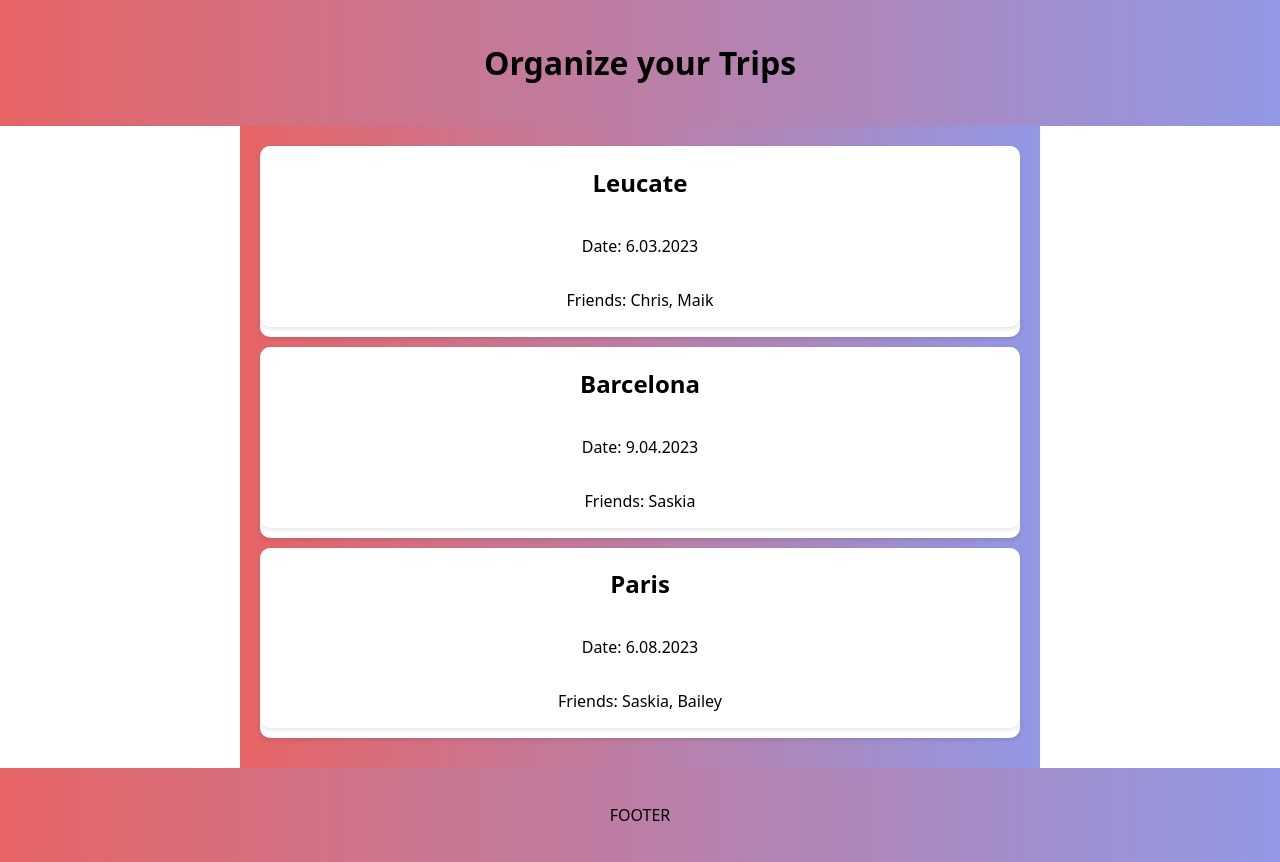
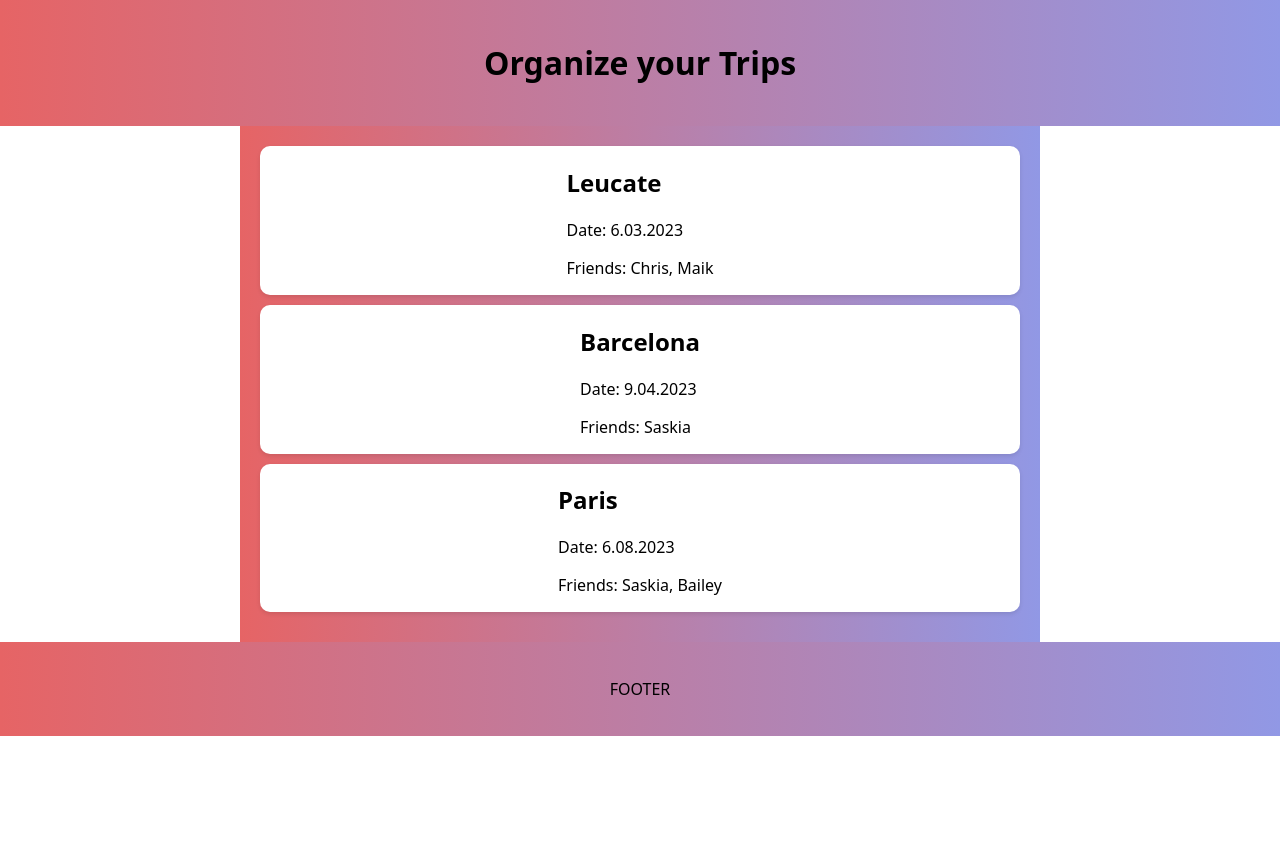
Before and after one commit to SelcoD/CampingFriends, a Next.js app: page / in a window 1280 px wide. After the commit the page ends 800 px from the top, so only its background shows below. Built offline with nearby package versions, Linux system fonts and the light colour scheme.

Commit message:
changed Card to div

```diff
--- a/components/CampingCard.js
+++ b/components/CampingCard.js
@@ -3,11 +3,11 @@ import { Card } from "../styles/styles";
 
 const CampingCard = ({ trip }) => {
   return (
-    <Card>
+    <div>
       <h2>{trip.location}</h2>
       <p>Date: {trip.date}</p>
       <p>Friends: {trip.friends.join(", ")}</p>
-    </Card>
+    </div>
   );
 };
 
```
